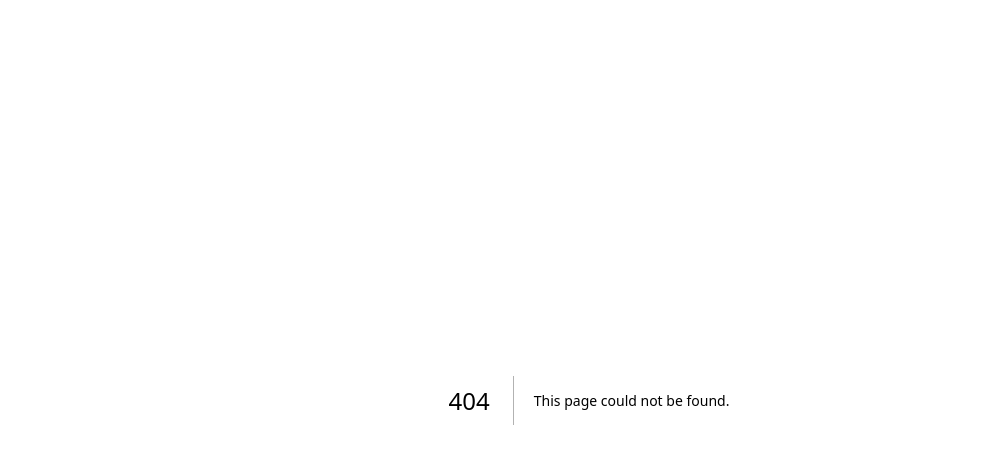
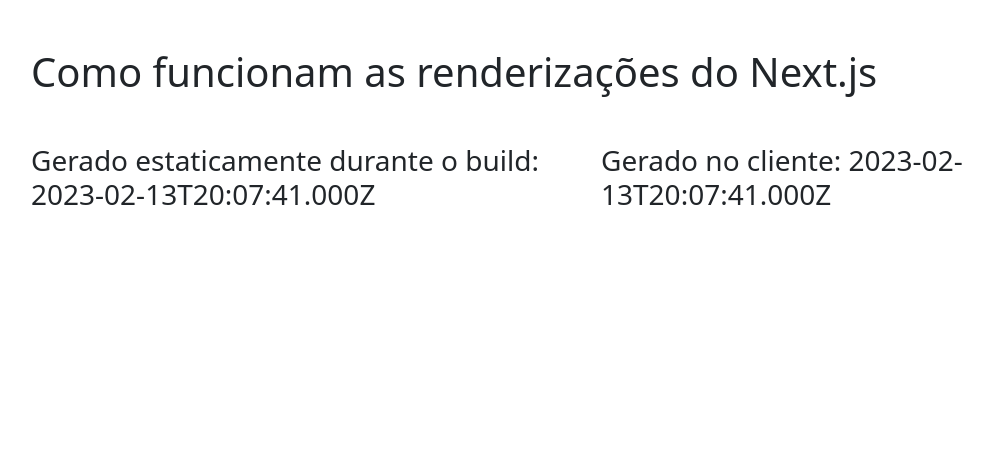
Before and after one commit to belamacedo/black-nextjs, a Next.js app: page /static in a window 1280 px wide. Before the commit this address had no page. Shown: the top 464 px of the page, without its empty margins (51-1044 px from the left). Built offline with nearby package versions, Linux system fonts and the light colour scheme; no server answers.

Commit message:
feat: static.tsx

```diff
--- /dev/null
+++ b/pages/static.tsx
@@ -0,0 +1,58 @@
+// pages/static.tsx
+
+import { GetStaticProps, NextPage } from 'next';
+import { ReactNode, useEffect, useState } from 'react';
+import { Col, Container, Row } from 'reactstrap';
+
+type ApiResponse = {
+  name: string;
+  timestamp: Date;
+};
+
+export const getStaticProps: GetStaticProps = async () => {
+  const staticData = await fetch(
+    `${process.env.NEXT_PUBLIC_APIURL}/api/hello`
+  ).then((res) => res.json());
+
+  return {
+    props: {
+      staticData,
+    },
+  };
+};
+
+const Static: NextPage = (props: {
+  children?: ReactNode;
+  staticData?: ApiResponse;
+}) => {
+  const [clientSideData, setClientSideData] = useState<ApiResponse>();
+
+  useEffect(() => {
+    fetchData();
+  }, []);
+
+  const fetchData = async () => {
+    const data = await fetch(`/api/hello`).then((res) => res.json());
+    setClientSideData(data);
+  };
+
+  return (
+    <Container tag='main'>
+      <h1 className='my-5'>Como funcionam as renderizações do Next.js</h1>
+
+      <Row>
+        <Col>
+          <h3>
+            Gerado estaticamente durante o build: {props.staticData?.timestamp}
+          </h3>
+        </Col>
+
+        <Col>
+          <h3>Gerado no cliente: {clientSideData?.timestamp}</h3>
+        </Col>
+      </Row>
+    </Container>
+  );
+};
+
+export default Static;
```
